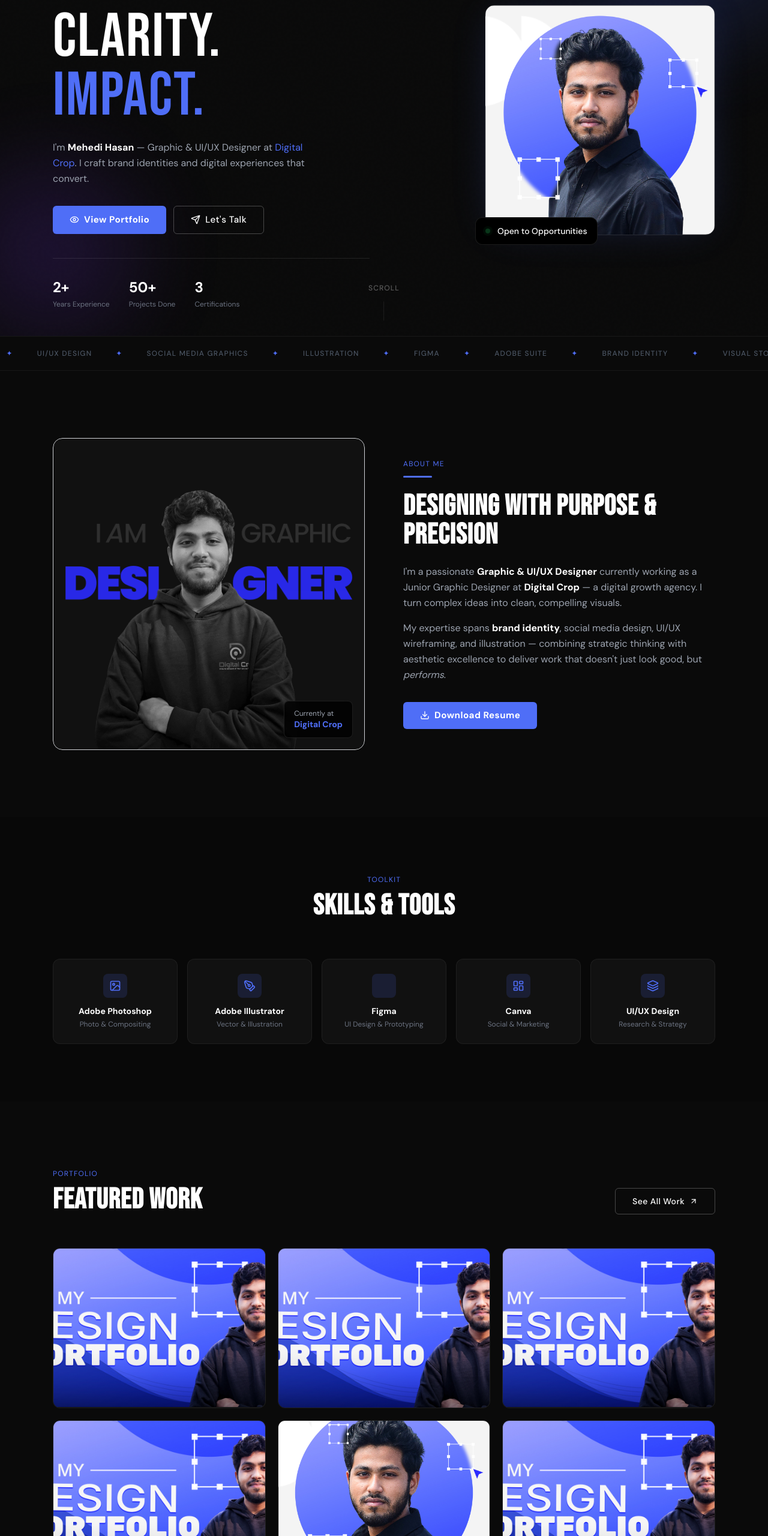
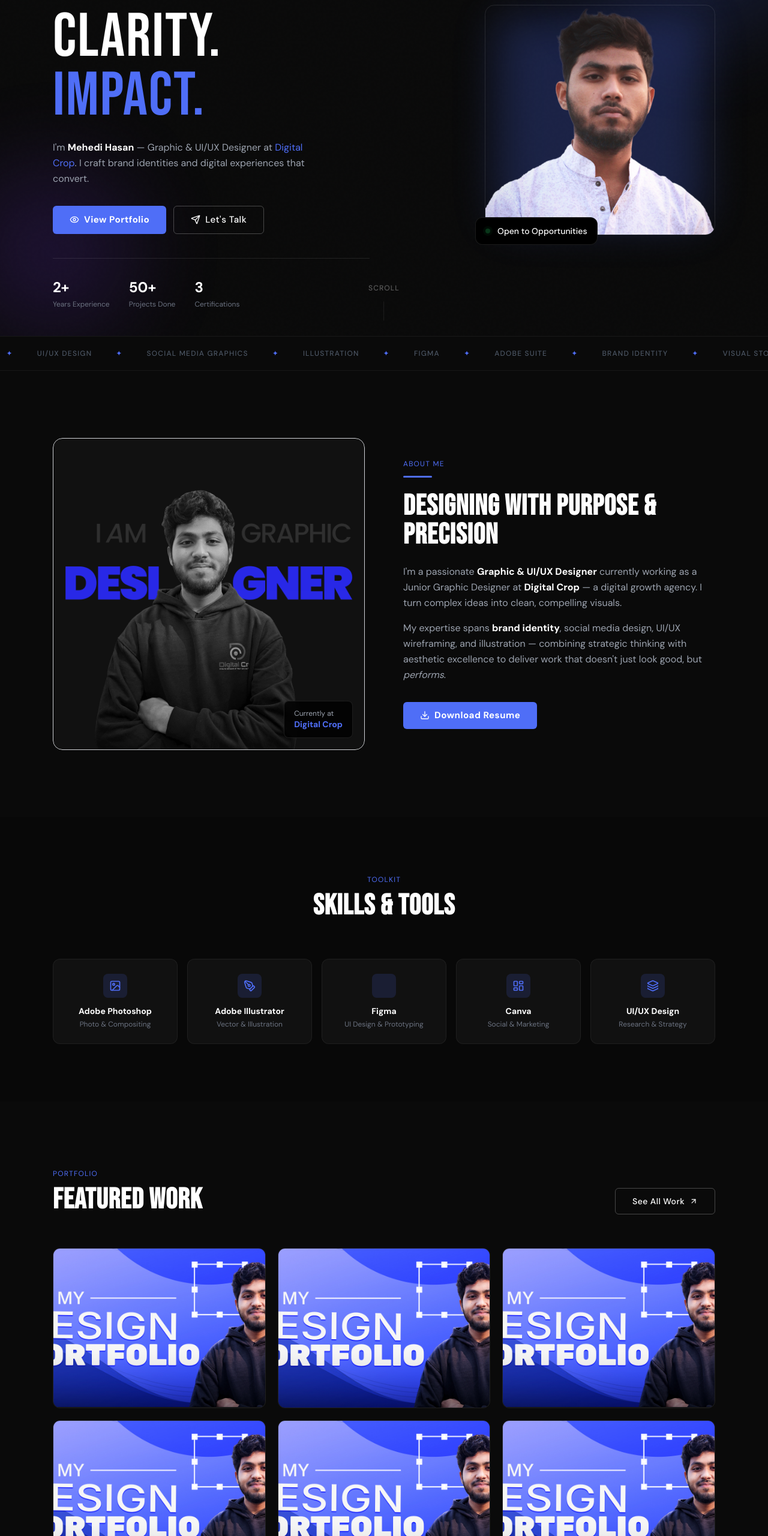
Before and after one commit to infocaptureanimation-pixel/mehedihasan, a plain HTML site: page index.html in a window 1280 px wide. Shown: the part 240-2800 px from the top of the page at 60% size. Drawn offline with nearby package versions, Linux system fonts and the light colour scheme.

Commit message:
index.html

```diff
--- a/index.html
+++ b/index.html
@@ -162,7 +162,7 @@ tailwind.config = {
       <div class="fade-in d3 flex justify-center md:justify-end">
         <div class="relative">
           <div class="absolute inset-0 rounded-2xl" style="background:var(--blue);filter:blur(40px);opacity:.25;transform:scale(.9);"></div>
-          <img src="https://raw.githubusercontent.com/infocaptureanimation-pixel/mehedihasan/refs/heads/main/images/mehedi%20hasan%20graphic%20designer.jpg"
+          <img src="https://raw.githubusercontent.com/infocaptureanimation-pixel/mehedihasan/refs/heads/main/images/mehedi%20300%20300-01.png"
                alt="Mehedi Hasan — Graphic Designer"
                class="relative rounded-2xl w-72 md:w-96 object-cover border border-white/10">
           <!-- Badge -->
@@ -336,7 +336,7 @@ tailwind.config = {
     </div>
     <!-- Card 5 -->
     <div class="port-card reveal" style="transition-delay:.15s;">
-      <img src="https://raw.githubusercontent.com/infocaptureanimation-pixel/mehedihasan/refs/heads/main/images/mehedi%20hasan%20graphic%20designer.jpg">
+      <img src="https://raw.githubusercontent.com/infocaptureanimation-pixel/mehedihasan/refs/heads/main/images/mehedi%20hasan%20design%20portfolio.jpg">
       <div class="port-overlay">
         <div>
           <p class="text-xs uppercase tracking-widest mb-1" style="color:var(--blue);">UI/UX</p>
```
